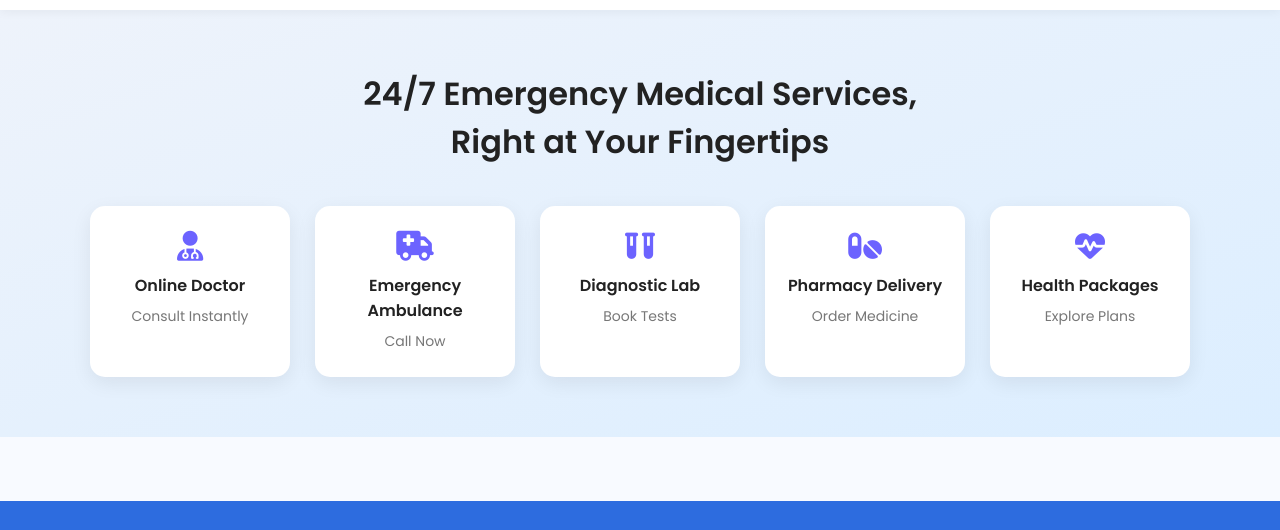
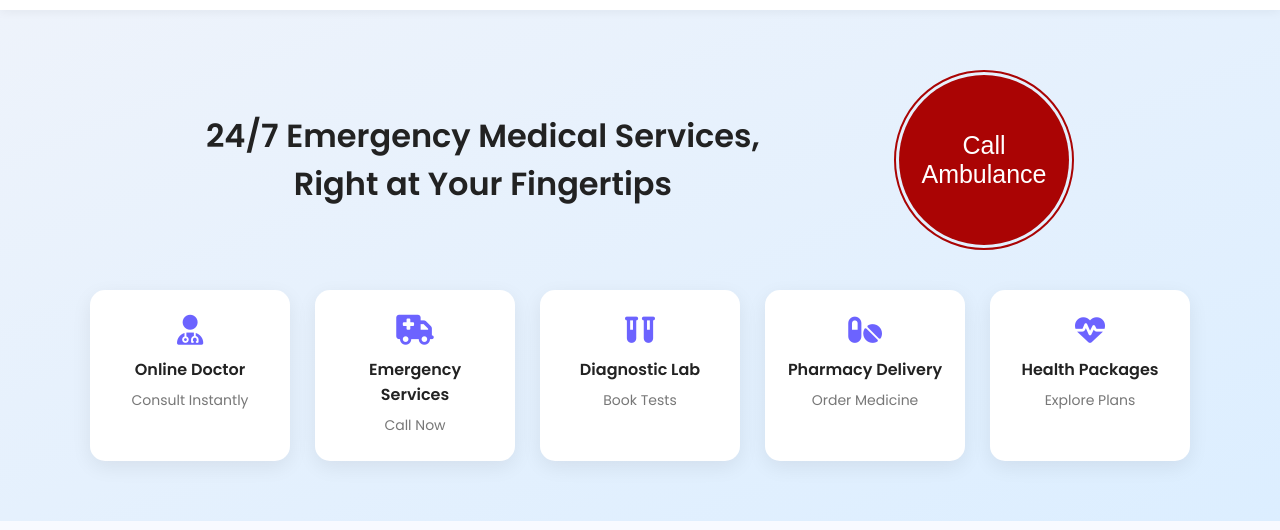
Before and after one commit to arafat11223/online-emergency-medical-services, a plain HTML site: page index.html in a window 1280 px wide. Shown: the part 127-657 px from the top of the page. Drawn offline with Linux system fonts and the light colour scheme.

Commit message:
rafewch1

```diff
--- a/css/signup.css
+++ b/css/signup.css
@@ -8,7 +8,7 @@
 body, html {
   height: 100%;
   width: 100%;
-  background: #f5f5f5;
+  background: #69a0e9;
 }
 
 .container {
--- a/index.html
+++ b/index.html
@@ -43,8 +43,13 @@
   <section class="hero">
     <div class="container">
       <div class="hero-content">
-        <h1>24/7 Emergency Medical Services,<br>Right at Your Fingertips</h1>
+        <h1>24/7 Emergency Medical Services,<br>Right at Your Fingertips
+            <div class="outer-circle"><button class="round-btn">Call Ambulance</button>
+            </div>
+        </h1>
       </div>
+    </div>
+
       <div class="services-grid">
         <div class="service-card">
           <i class="fas fa-user-md"></i>
@@ -53,7 +58,7 @@
         </div>
         <div class="service-card">
           <i class="fas fa-ambulance"></i>
-          <h3>Emergency Ambulance</h3>
+          <h3>Emergency Services</h3>
           <p>Call Now</p>
         </div>
         <div class="service-card">
--- a/style.css
+++ b/style.css
@@ -84,7 +84,33 @@ body {
   text-align: center;
 }
 
+.outer-circle {
+  width: 180px;
+  height: 180px;
+  border-radius: 70%;
+  border: 2px solid #aa0404;
+  display: flex;
+  align-items: center;
+  justify-content: center;
+}
+
+.round-btn {
+  width: 170px;
+  height: 170px;
+  border-radius: 60%;
+  size: 10%;
+  background-color: #aa0404;
+  color: white;
+  border: none;
+  font-size: 25px;
+  cursor: pointer;
+}
+
 .hero-content h1 {
+  display: flex;
+  justify-content: space-between;
+  align-items: center;
+  padding-inline: 15%;
   font-size: 32px;
   font-weight: 600;
   margin-bottom: 40px;
```
Also changed, not shown: css/login.css (+3 -11 lines), login.html (+4 -4 lines).
